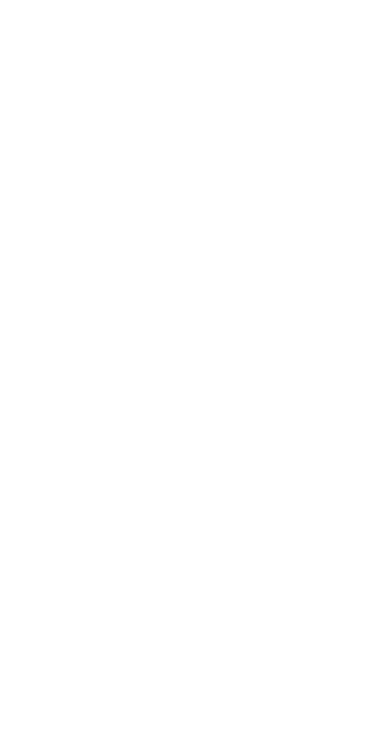
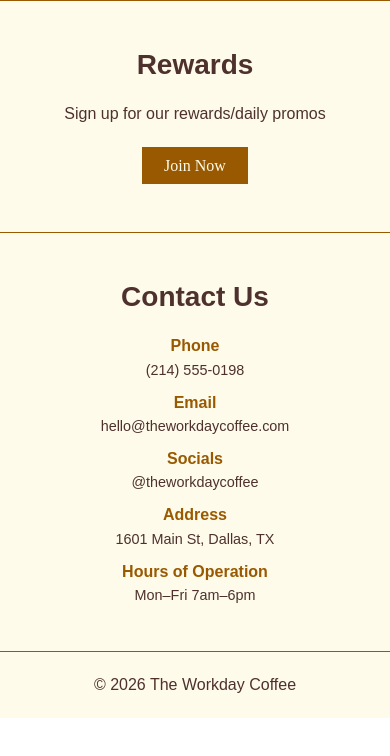
Before and after one commit to Dtzul04/campus-coffee-shop, a plain HTML site: page index.html in a window 390 px wide. Drawn offline with Linux system fonts and the light colour scheme.

Commit message:
Add Rewards, Contact Us, and copyright sections for the landing page.
Completes the Marketing & Promotions page content with responsive layouts matching the Figma wireframe.

```diff
--- a/index.html
+++ b/index.html
@@ -20,12 +20,49 @@
   <section class="menu">
   </section>
 
-  <!-- PROMOTIONS -->
-  <section class="promo">
+  <!-- REWARDS -->
+  <section class="rewards">
+    <div class="container">
+      <h2>Rewards</h2>
+      <div class="rewards-content">
+        <p>Sign up for our rewards/daily promos</p>
+        <a href="#" class="rewards-btn">Join Now</a>
+      </div>
+    </div>
+  </section>
+
+  <!-- CONTACT -->
+  <section class="contact">
+    <div class="container">
+      <h2>Contact Us</h2>
+      <div class="contact-items">
+        <div class="contact-item">
+          <h3>Phone</h3>
+          <p>(214) 555-0198</p>
+        </div>
+        <div class="contact-item">
+          <h3>Email</h3>
+          <p>hello@theworkdaycoffee.com</p>
+        </div>
+        <div class="contact-item">
+          <h3>Socials</h3>
+          <p>@theworkdaycoffee</p>
+        </div>
+        <div class="contact-item">
+          <h3>Address</h3>
+          <p>1601 Main St, Dallas, TX</p>
+        </div>
+        <div class="contact-item">
+          <h3>Hours of Operation</h3>
+          <p>Mon–Fri 7am–6pm</p>
+        </div>
+      </div>
+    </div>
   </section>
 
   <!-- FOOTER -->
   <footer class="footer">
+    <p>© 2026 The Workday Coffee</p>
   </footer>
 
 </body>
--- a/styles.css
+++ b/styles.css
@@ -12,3 +12,94 @@
     max-width: 1100px;
     margin: auto;
   }
+
+/* REWARDS */
+.rewards {
+  font-family: Merriweather, serif;
+  color: #4E312D;
+  background-color: #FEFBEA;
+  padding: 3rem 0;
+  border-top: 1px solid #995900;
+  text-align: center;
+}
+
+.rewards h2 {
+  margin-bottom: 1.5rem;
+  font-size: 1.75rem;
+}
+
+.rewards-content {
+  display: flex;
+  align-items: center;
+  justify-content: space-between;
+  gap: 1.5rem;
+  text-align: left;
+}
+
+.rewards-btn {
+  display: inline-block;
+  padding: 0.6rem 1.4rem;
+  background-color: #995900;
+  color: #FEFBEA;
+  text-decoration: none;
+  border: none;
+  font-family: Merriweather, serif;
+}
+
+.rewards-btn:hover {
+  background-color: #4E312D;
+}
+
+/* CONTACT */
+.contact {
+  font-family: Merriweather, serif;
+  color: #4E312D;
+  background-color: #FEFBEA;
+  padding: 3rem 0;
+  border-top: 1px solid #995900;
+  text-align: center;
+}
+
+.contact h2 {
+  margin-bottom: 1.5rem;
+  font-size: 1.75rem;
+}
+
+.contact-items {
+  display: flex;
+  justify-content: space-between;
+  gap: 1rem;
+  text-align: center;
+}
+
+.contact-item h3 {
+  font-size: 1rem;
+  margin-bottom: 0.4rem;
+  color: #995900;
+}
+
+.contact-item p {
+  font-size: 0.9rem;
+}
+
+.footer {
+  font-family: Merriweather, serif;
+  color: #4E312D;
+  background-color: #FEFBEA;
+  border-top: 1px solid #995900;
+  padding: 1.5rem 0;
+  text-align: center;
+}
+
+@media (max-width: 768px) {
+  .rewards-content {
+    flex-direction: column;
+    align-items: center;
+    text-align: center;
+  }
+
+  .contact-items {
+    flex-direction: column;
+    align-items: center;
+  }
+}
```
